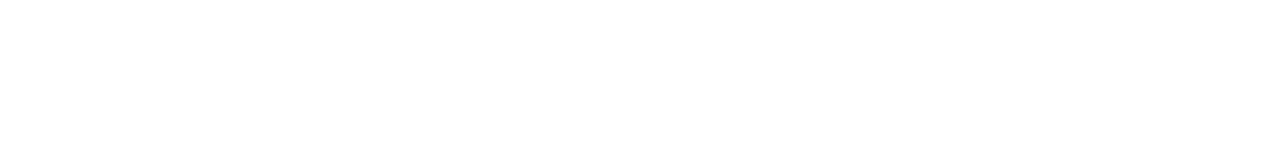
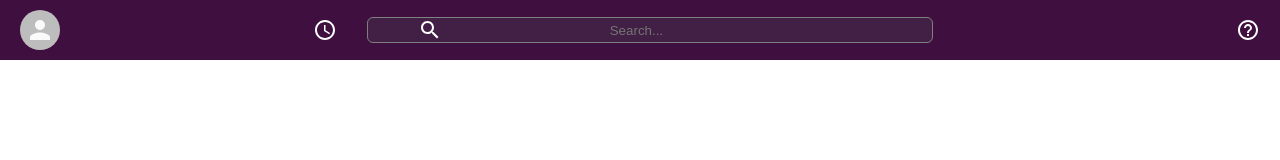
Before and after one commit to GergelyKarl/repo2, a React app in the folder slack-clone/: page / in a window 1280 px wide. Built offline with nearby package versions, Linux system fonts and the light colour scheme.

Commit message:
0.2 Header done

```diff
--- a/slack-clone/src/components/Header.js
+++ b/slack-clone/src/components/Header.js
@@ -1,11 +1,86 @@
-import React from 'react'
+import React from "react";
+import styled from "styled-components";
+import { Avatar } from "@material-ui/core";
+import AccessTimeIcon from "@material-ui/icons/AccessTime";
+import SearchIcon from "@material-ui/icons/Search";
+import HelpOutlineIcon from "@material-ui/icons/HelpOutline";
 
 const Header = () => {
-    return (
-        <div>
+  return (
+    <HeaderContainer>
+      <HeaderLeft>
+        <HeaderAvatar />
+        <AccessTimeIcon />
+      </HeaderLeft>
+      <HeaderSearch>
+        <SearchIcon />
+        <input type="text" placeholder="Search..." />
+      </HeaderSearch>
+      <HeaderRight>
+        <HelpOutlineIcon />
+      </HeaderRight>
+    </HeaderContainer>
+  );
+};
 
-        </div>
-    )
-}
+export default Header;
 
-export default Header
+const HeaderContainer = styled.div`
+  display: flex;
+  position: fixed;
+  width: 100%;
+  align-items: center;
+  justify-content: space-between;
+  padding: 10px 0;
+  background-color: var(--slack-color);
+  color: white;
+`;
+const HeaderSearch = styled.div`
+  flex: 0.4;
+  opacity: 1;
+  border-radius: 6px;
+  background-color: #421f44;
+  text-align: center;
+  display: flex;
+  padding: 0 50px;
+  align-items: center;
+  border: 1px gray solid;
+
+  input {
+    background-color: transparent;
+    border: none;
+    text-align: center;
+    min-width: 30vw;
+    outline: 0;
+    color: white;
+  }
+`;
+const HeaderLeft = styled.div`
+  display: flex;
+  flex: 0.3;
+  align-items: center;
+  margin-left: 20px;
+
+  > .MuiSvgIcon-root {
+    margin-left: auto;
+    margin-right: 30px;
+  }
+`;
+const HeaderRight = styled.div`
+  flex: 0.3;
+  display: flex;
+  align-items: flex-end;
+
+  > .MuiSvgIcon-root {
+    margin-left: auto;
+    margin-right: 20px;
+  }
+`;
+
+const HeaderAvatar = styled(Avatar)`
+  cursor: pointer;
+
+  :hover {
+    opacity: 0.8;
+  }
+`;
```
Also changed, not shown: slack-clone/package.json (+8 -0 lines), slack-clone/src/firebase.js (+7 -1 lines), 1 other file.
